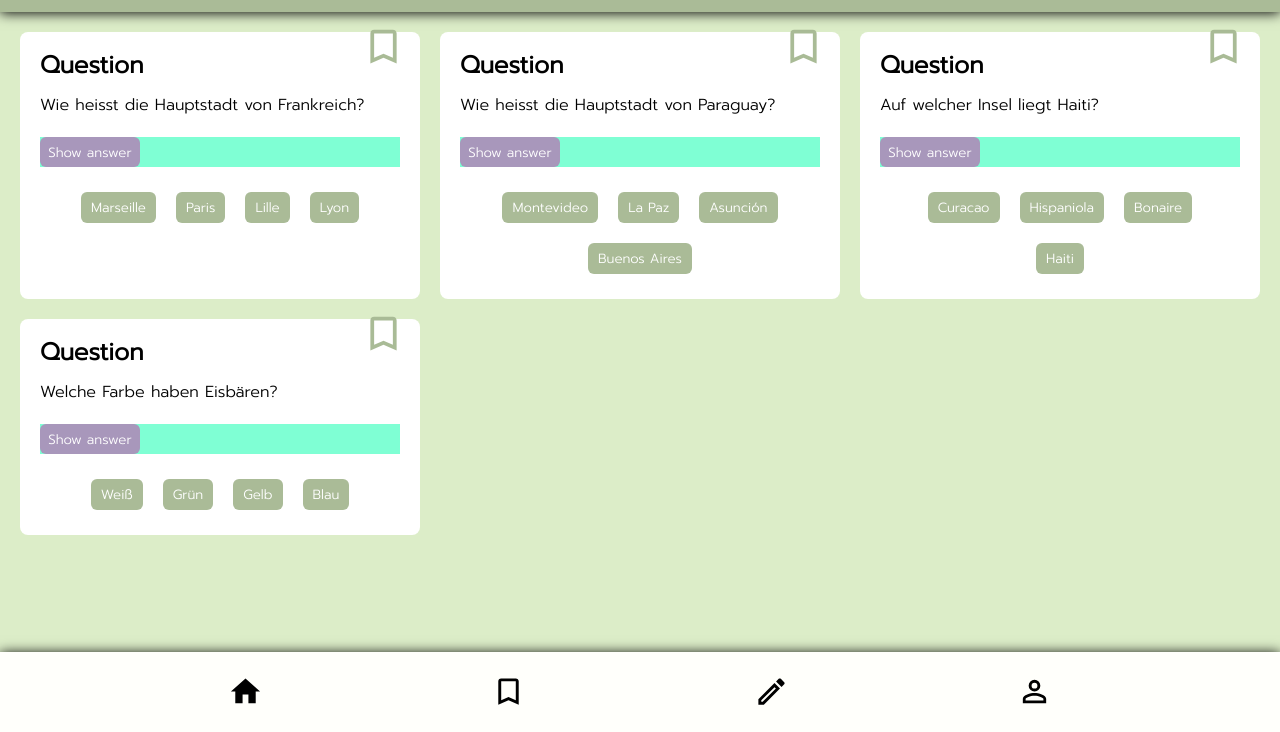
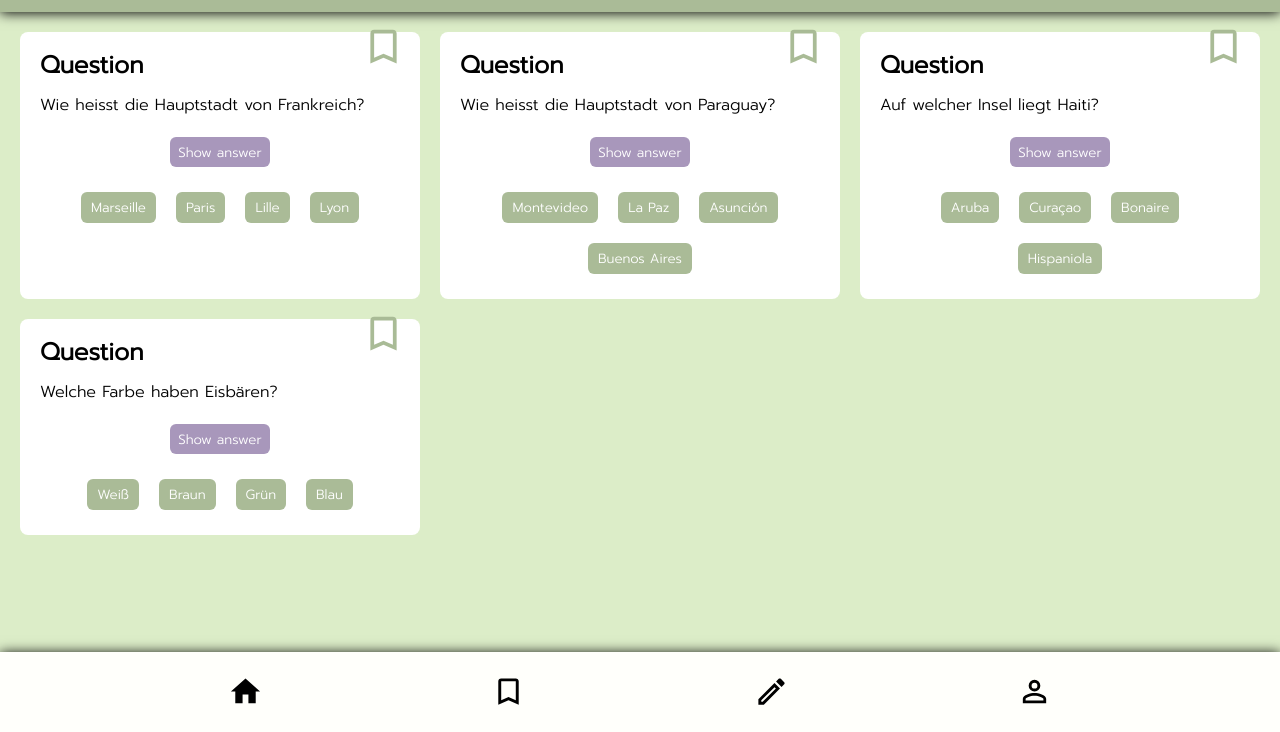
Before and after one commit to quargh/quizv2, a website with bundled scripts: page index.html in a window 1280 px wide. Shown: the part 68-800 px from the top of the page. Built offline with nearby package versions, Linux system fonts and the light colour scheme.

Commit message:
vergessen zu speichern

```diff
--- a/components/button.css
+++ b/components/button.css
@@ -34,7 +34,7 @@
     width: 100px;
     height: 30px;
     position: absolute;
-    top: 385px;
+    top: 380px;
     left: 50%;
     transform: translateX(-50%);
 
--- a/components/questions.js
+++ b/components/questions.js
@@ -89,11 +89,11 @@ const questions = [
   {
     question: "Auf welcher Insel liegt Haiti?",
     answer: "Hispaniola",
-    tags: ["Curacao", "Hispaniola","Bonaire", "Haiti"],
+    tags: ["Aruba", "Curaçao", "Bonaire", "Hispaniola"],
   },
   {
     question: "Welche Farbe haben Eisbären?",
     answer: "Weiß",
-    tags: ["Weiß", "Grün", "Gelb", "Blau"],
+    tags: ["Weiß", "Braun", "Grün", "Blau"],
   },
 ];
--- a/css/base.css
+++ b/css/base.css
@@ -39,5 +39,8 @@
 }
 
 .center{
-  background-color: aquamarine;
+
+  display: flex;
+  justify-content: center;
+  align-items: center;
 }
```
